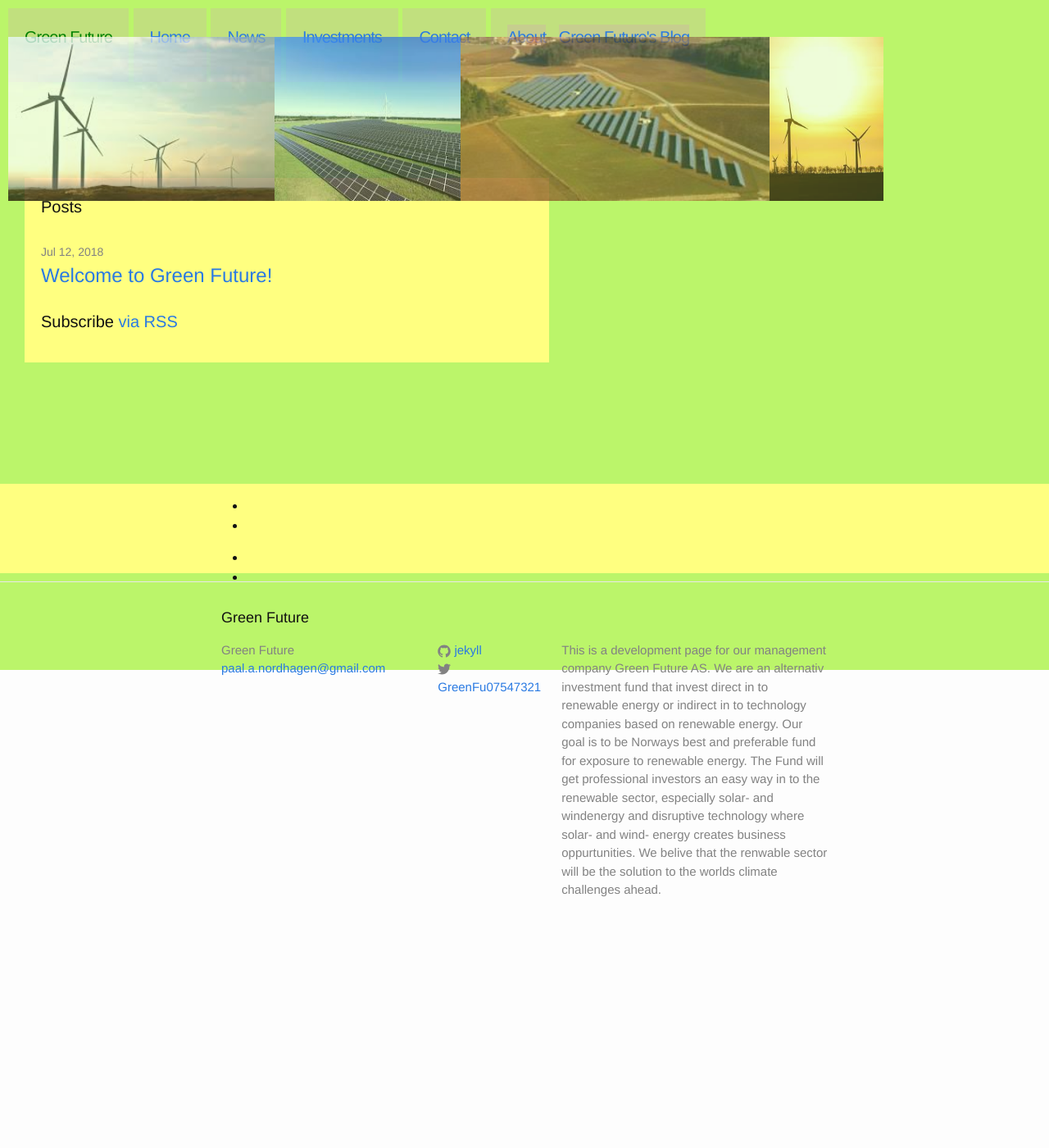
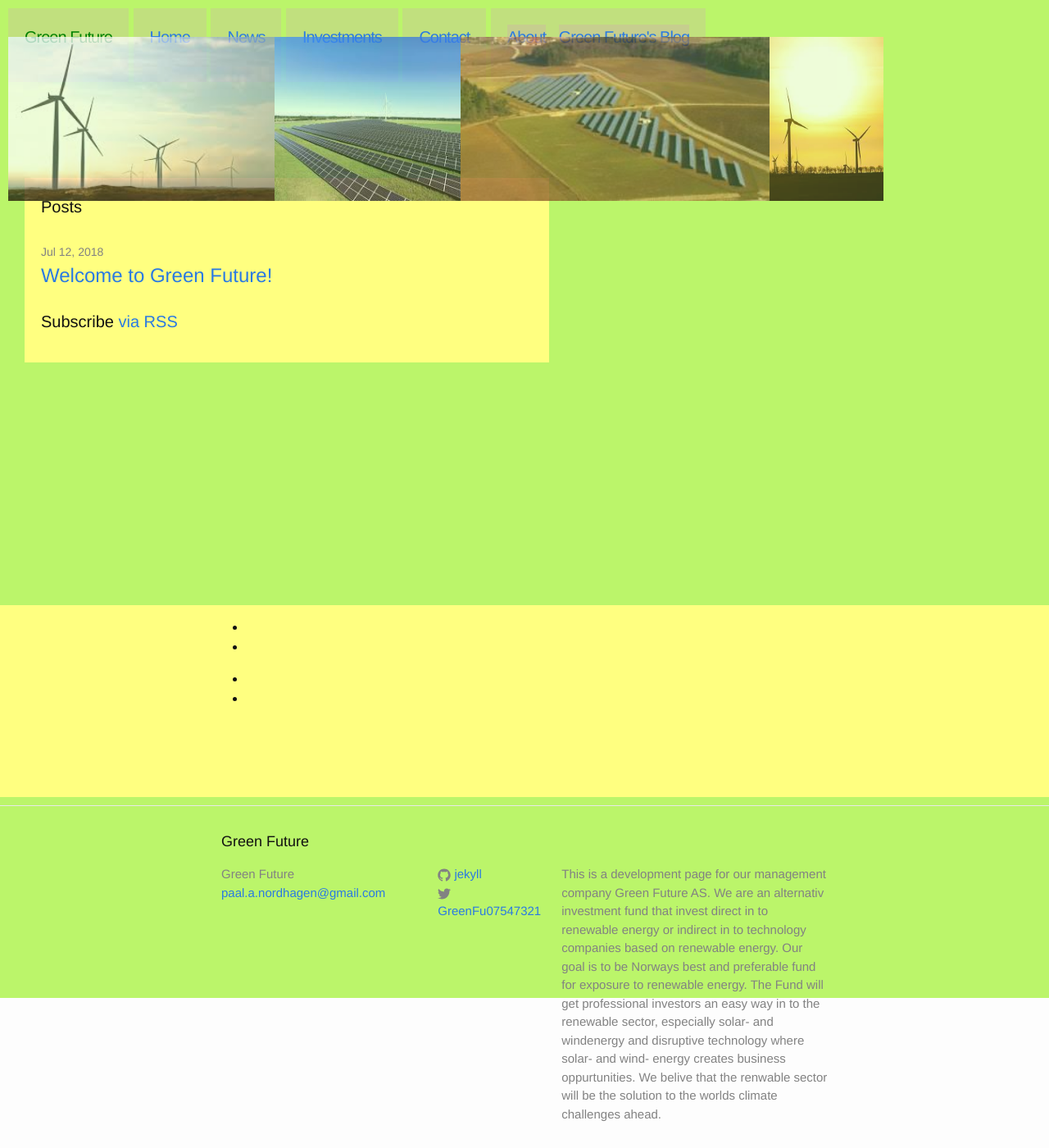
Before and after one commit to Paal-August/Paal-August.github.io, a Jekyll site: the page built from index.html, in a window 1280 px wide and 1400 px high, scrolled down 183 px. Shown: the whole window at 82% size. Built offline with Jekyll 4.4.1, drawn with Linux system fonts in a browser that asks for light colours; before the commit the page ends 1310 px from its top, so only the background shows below that.

Commit message:
Update _layout.scss

```diff
--- a/_sass/_layout.scss
+++ b/_sass/_layout.scss
@@ -5,7 +5,7 @@
 .container{
   display: grid;
   position: relative;
-  max-height:1000px;
+  max-height:1400px;
   margin: auto;
   grid-gap: 10px;
   grid-template: repeat(20, 1fr) / repeat(7, 1fr);
```
